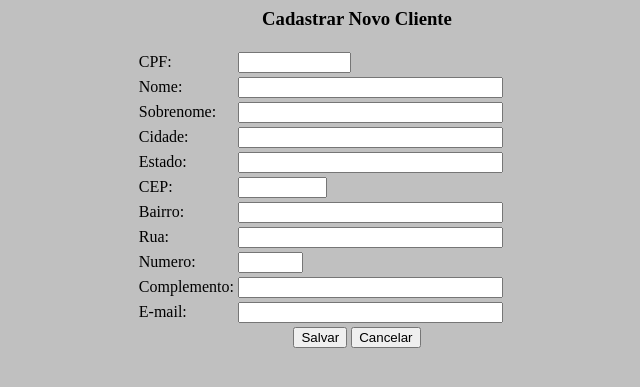
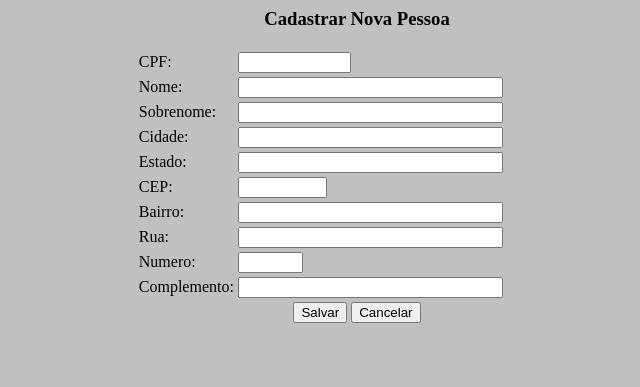
Before and after one commit to david-jc-br/GroupFive, a PHP site: page /form_incluir.php in a window 1280 px wide. Shown: the top 387 px of the page, without its empty margins (283-923 px from the left). Run offline with PHP 8.4, Linux system fonts and the light colour scheme.

Commit message:
Update form_incluir.php

```diff
--- a/logisticaVendas-html/form_incluir.php
+++ b/logisticaVendas-html/form_incluir.php
@@ -2,7 +2,7 @@
 header("Content-Type: text/html; charset=UTF-8",true);
 ?>
 <html>
-<head><title>Incluir/Editar um cliente.</title></head>
+<head><title>Incluir/Editar uma pessoa.</title></head>
 <body>
 <body style ="background-color:silver;">
 <form name="form1" method="POST" action="incluir.php">
@@ -11,11 +11,11 @@ if(isset($_GET["idPessoa"])){
   include("./config.php");
   $con = mysqli_connect($host, $login, $senha, $bd);
 ?>
-  <center><h3>Editar Cliente</h3></center>
+  <center><h3>Editar Pessoa</h3></center>
 <?php
-  $sql = "SELECT pessoa.*, email
-          FROM pessoa JOIN cliente
-          WHERE cliente.idCliente = pessoa.idPessoa AND idPessoa=".$_GET['idPessoa'];
+  $sql = "SELECT pessoa.*
+          FROM pessoa
+          WHERE idPessoa=".$_GET['idPessoa'];
   $result = mysqli_query($con, $sql);
   $vetor = mysqli_fetch_array($result, MYSQLI_ASSOC);
   mysqli_close($con);
@@ -24,7 +24,7 @@ if(isset($_GET["idPessoa"])){
 <?php
 }else{
 ?>
-  <center><h3>Cadastrar Novo Cliente</h3></center>
+  <center><h3>Cadastrar Nova Pessoa</h3></center>
 <?php
 }
 ?>
@@ -54,7 +54,7 @@ if(isset($_GET["idPessoa"])){
 </tr>
 <tr><td width="20%">CEP:</td>
     <td colspan="2" width="90%">
-    <input type="text" name="cep" value="<?php echo @$vetor['CEP']; ?>" maxlength="8" size="8">
+    <input type="text" name="cep" value="<?php echo @$vetor['cep']; ?>" maxlength="8" size="8">
   </td>
 </tr>
 <tr><td width="20%">Bairro:</td>
@@ -75,11 +75,6 @@ if(isset($_GET["idPessoa"])){
   <input type="text" name="complemento" value="<?php echo @$vetor['complemento']; ?>" maxlength="30" size="30">
   </td>
 </tr>
-<tr><td width="20%">E-mail:</td>
-  <td colspan="2" width="90%">
-  <input type="text" name="email" value="<?php echo @$vetor['email']; ?>" maxlength="40" size="30">
-  </td>
-</tr>
 <tr><td colspan="3" align="center">
       <input type="submit" value="Salvar">
       <input type="button" value="Cancelar" onclick="location.href='index.php'">
```
